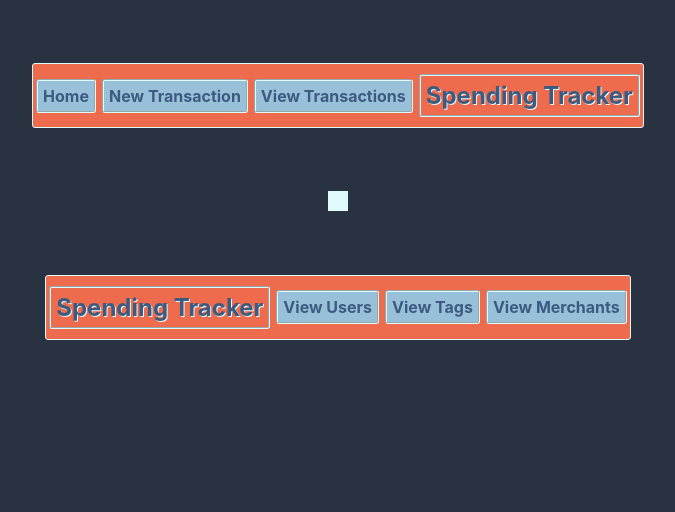
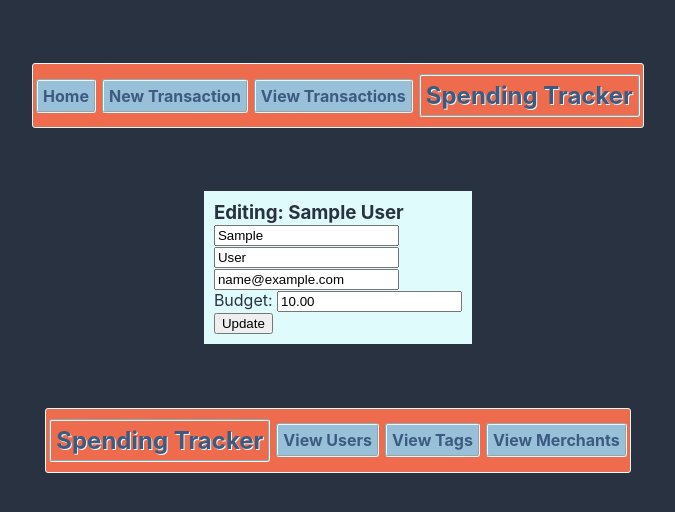
Before and after one commit to willjatlas/project_spending_tracker, a Flask app: page /users/1/edit in a window 1280 px wide. Shown: the top 512 px of the page, without its empty margins (302-977 px from the left). Run offline with Flask 2, Linux system fonts and the light colour scheme; a database or web service that is not in the repository returns one stand-in record (values such as "Sample title"); some libraries are stand-ins or nearby versions.

Commit message:
edit user and add new user functional

```diff
--- a/controllers/users_controller.py
+++ b/controllers/users_controller.py
@@ -23,7 +23,7 @@
     last_name  = request.form["last_name"]
     email      = request.form["email"]
     wallet     = float(request.form["wallet"])
-    user       = User(first_name, last_name, email, format(wallet, ".2f"))
+    user       = User(first_name, last_name, email, wallet)
     user_repository.save(user)
     return redirect("/users")
 
@@ -42,4 +42,10 @@
 # Update
 @users_blueprint.route("/users/<id>", methods=["POST"])
 def update_user(id):
-    pass
+    first_name = request.form["first_name"]
+    last_name  = request.form["last_name"]
+    email      = request.form["email"]
+    wallet     = float(request.form["wallet"])
+    user       = User(first_name, last_name, email, wallet, id)
+    user_repository.update(user)
+    return redirect("/users")
--- a/modules/user.py
+++ b/modules/user.py
@@ -4,7 +4,7 @@
         self.first_name = first_name
         self.last_name = last_name
         self.email = email
-        self.wallet = wallet
+        self.wallet = format(wallet, '.2f')
         self.id = id
 
     def get_full_name_string(self):
--- a/repositories/user_repository.py
+++ b/repositories/user_repository.py
@@ -32,3 +32,14 @@
 def delete_all():
     sql = "DELETE FROM users"
     run_sql(sql)
+
+def delete(id):
+    sql ="DELETE FROM users WHERE id = %s"
+    values = [id]
+    run_sql(sql, values)
+
+def update(user):
+    sql = """UPDATE users SET (first_name, last_name, email,
+             wallet) = (%s, %s, %s, %s) WHERE id = %s"""
+    values = [user.first_name, user.last_name, user.email, user.wallet, user.id]
+    run_sql(sql, values)
--- a/templates/tags/new.html
+++ b/templates/tags/new.html
@@ -2,7 +2,7 @@
 
 {% block content %}
 
-<h3>Add New Tag:
+<h3>Add New Tag:</h3>
     <div id="new-tag-container">
         <form action="/tags" method="POST">
             <div class="tag-input">
@@ -15,6 +15,6 @@
             <button type="submit"> Add Tag </button>
         </form>
     </div>
-</h3>
+
 
 {% endblock %}
--- a/templates/users/edit.html
+++ b/templates/users/edit.html
@@ -1,6 +1,43 @@
 {% extends "base.html" %}
 
 {% block content %}
+<h3>Editing: {{user.get_full_name_string()}}</h3>
+<form action="/users/{{user.id}}" method="POST">
+    <div class="first-name-input">
+        <input type="text"
+               value="{{user.first_name}}"
+               name="first_name"
+               id="first_name"
+               placeholder="First Name"
+               required>
+    </div>
+    <div class="last-name-input">
+        <input type="text"
+               value="{{user.last_name}}"
+               name="last_name"
+               id="last_name"
+               placeholder="Last Name"
+               required>
+    </div>
+    <div class="email-input">
+        <input type="text"
+               value="{{user.email}}"
+               name="email"
+               id="email"
+               placeholder="Email Address"
+               required>
+    </div>
+    <div id="first-name-input">
+        <label for="wallet"> Budget: </label>
+        <input type="number"
+               value="{{user.wallet}}"
+               name="wallet"
+               id="wallet"
+               step=0.01 min=0
+               required>
+    </div>
+    <button type="submit"> Update </button>
 
 
+</form>
 {% endblock %}
--- a/templates/users/index.html
+++ b/templates/users/index.html
@@ -6,6 +6,8 @@
     <ul id="users-list">
         {% for user in users %}
             <li>{{user.get_full_name_string()}}</li>
+            <li>{{user.email}}</li>
+            <li>Budget = £{{user.wallet}}</li>
             <a class="delete-button" href="/users/{{user.id}}/delete"> Delete </a>
             <a class="edit-button" href="/users/{{user.id}}/edit"> Edit </a>
         {% endfor %}
--- a/templates/users/new.html
+++ b/templates/users/new.html
@@ -29,6 +29,7 @@
         <input type="number"
                name="wallet"
                id="wallet"
+               step=0.01 min=0
                required>
     </div>
     <button type="submit"> Add User </button>
```
